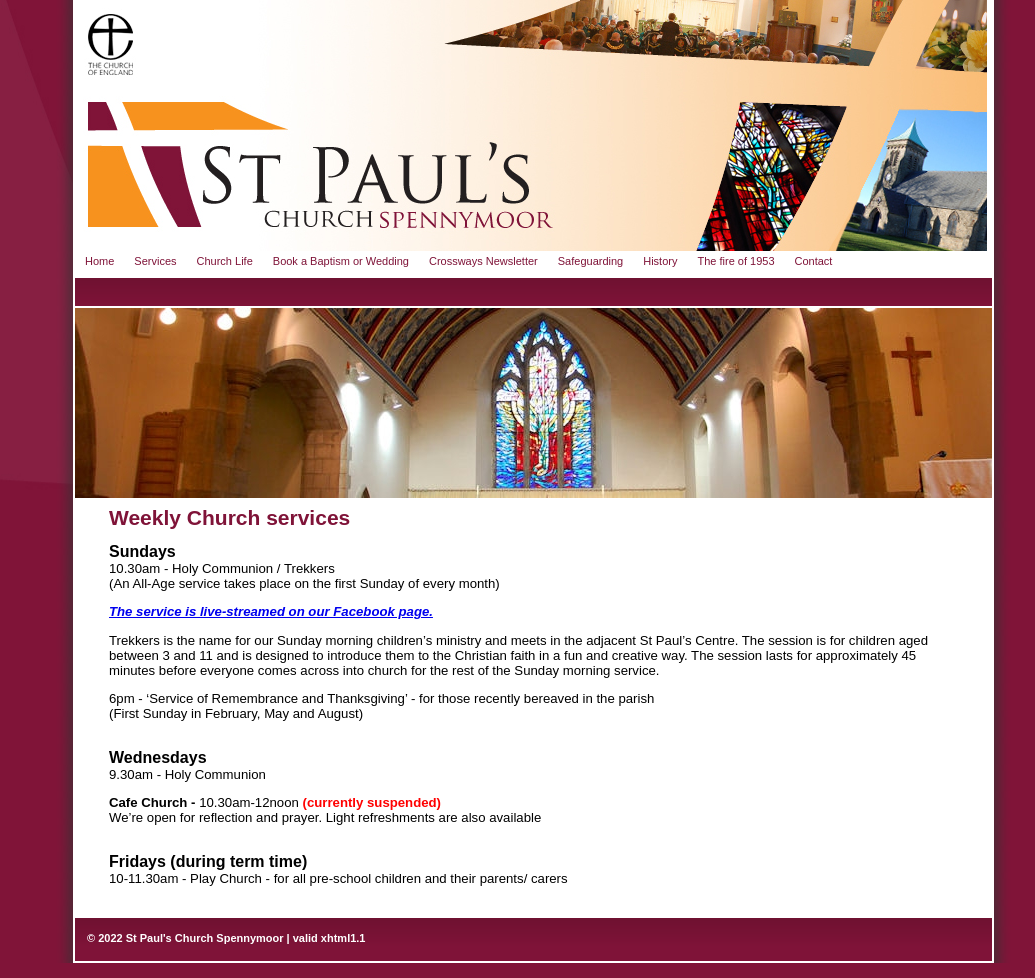
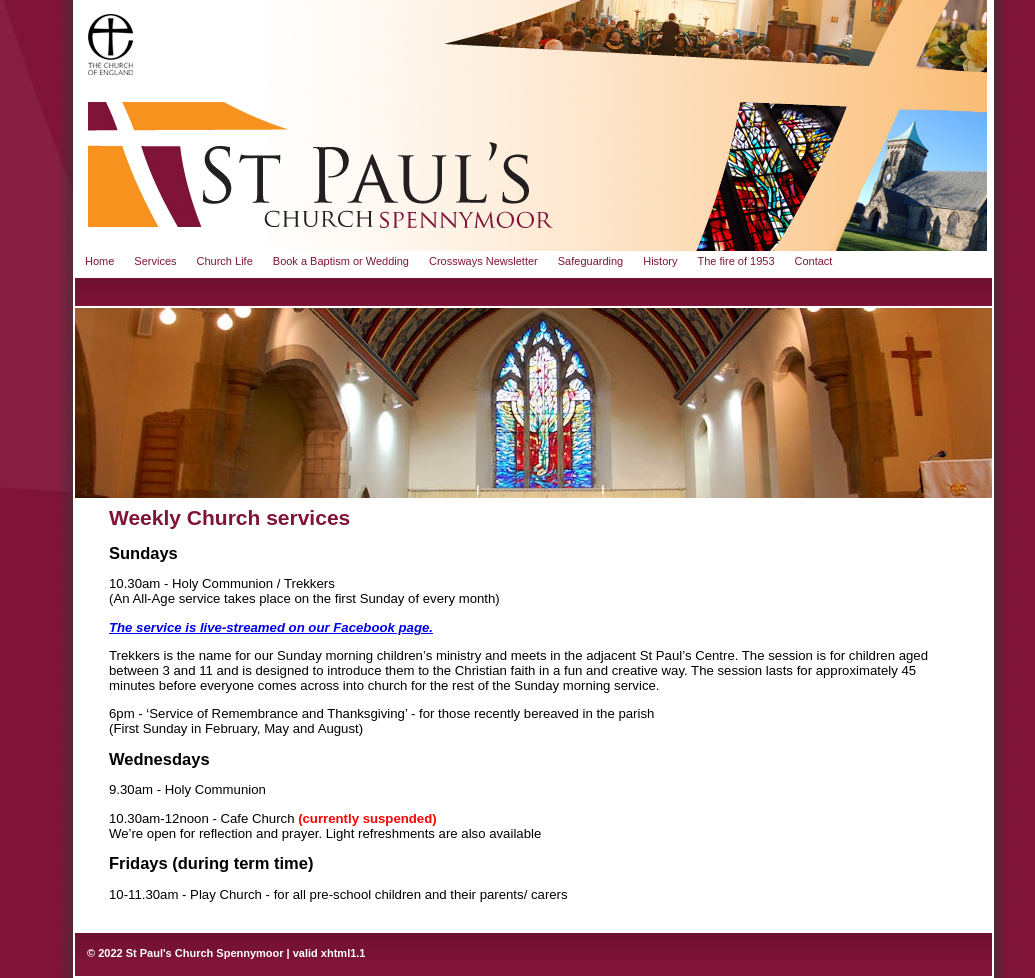
Before and after one commit to stpaulsspennymoor/stpaulsspennymoor.github.io, a Jekyll site: the page built from services.md, in a window 1280 px wide. Shown: the whole page, without its empty margins (119-1154 px from the left). Built offline with Jekyll 4.4.1, drawn with Linux system fonts in a browser that asks for light colours.

Commit message:
Markdown

```diff
--- a/services.md
+++ b/services.md
@@ -4,16 +4,25 @@
 keywords: Spennymoor, services, days, times, Holy Communion, Sung Eucharist, Remembrance and Thanksgiving Service, Open Church, Play Church
 header_image: /assets/Homepage_header_03_3_917x0.jpg
 ---
-<span style="color: #000000"><strong><span style="font-size: medium">Sundays<br></span></strong></span><span style="color: #000000">10.30am - Holy Communion / Trekkers<br>(An All-Age service takes place on the first Sunday of every month)</span>
+## Sundays
 
-<a href="https://www.facebook.com/stpaulsspennymoor" target="_blank"><em><strong>The service is live-streamed on our Facebook page.</strong></em></a>
+10.30am - Holy Communion / Trekkers\\
+(An All-Age service takes place on the first Sunday of every month)
+
+[_**The service is live-streamed on our Facebook page.**_](https://www.facebook.com/stpaulsspennymoor){:target="_blank"}
 
 Trekkers is the name for our Sunday morning children's ministry and meets in the adjacent St Paul's Centre. The session is for children aged between 3 and 11 and is designed to introduce them to the Christian faith in a fun and creative way. The session lasts for approximately 45 minutes before everyone comes across into church for the rest of the Sunday morning service.
 
-<span style="color: #000000">6pm - 'Service of Remembrance and Thanksgiving' - for those recently bereaved in the parish<br>(First Sunday in February, May and August)</span>
+6pm - 'Service of Remembrance and Thanksgiving' - for those recently bereaved in the parish\\
+(First Sunday in February, May and August)
 
-<span style="color: #000000"><br><strong><span style="font-size: medium">Wednesdays<br></span></strong>9.30am - Holy Communion</span>
+## Wednesdays
 
-<strong><span style="color: #000000">Cafe Church - </span></strong><span style="color: #000000">10.30am-12noon <span style="color: rgb(255, 0, 0);"><strong>(currently suspended)</strong></span><br>We’re open for reflection and prayer. Light refreshments are also available</span>
+9.30am - Holy Communion
 
-<span style="color: #000000"><br><strong><span style="font-size: medium">Fridays (during term time)<br></span></strong>10-11.30am - Play Church - for all pre-school children and their parents/ carers</span>
+10.30am-12noon - Cafe Church <span style="color: rgb(255, 0, 0);">**(currently suspended)**</span>\\
+We’re open for reflection and prayer. Light refreshments are also available
+
+## Fridays (during term time)
+
+10-11.30am - Play Church - for all pre-school children and their parents/ carers
```
